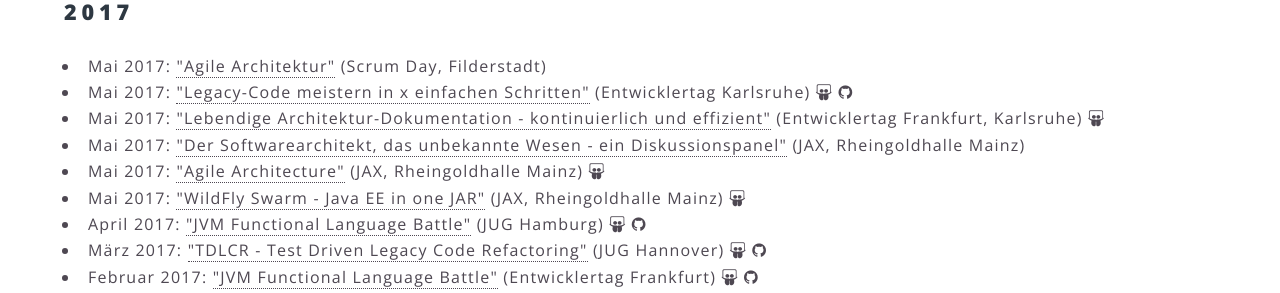
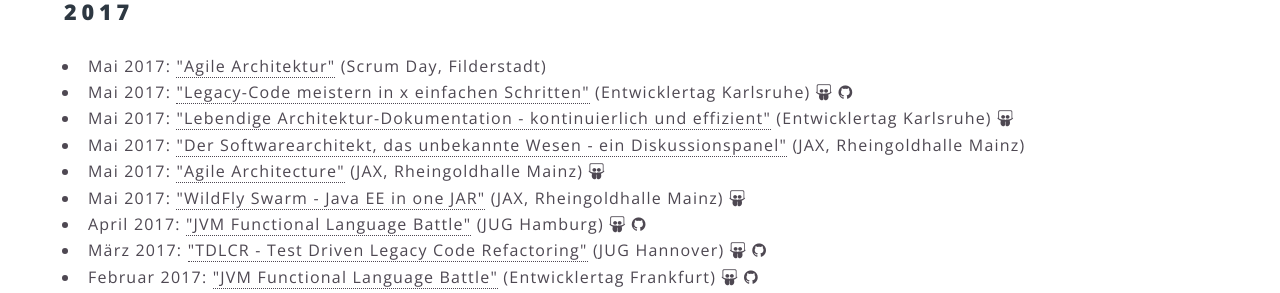
Before and after one commit to sippsack/sippsack.github.io, a Jekyll site: the page built from talks.md, in a window 1280 px wide and 900 px high, scrolled down 545 px. Shown: the part 153-446 px from the top of the window. Built offline with Jekyll 4.4.1, drawn with Linux system fonts in a browser that asks for light colours.

Commit message:
fixed location of entwicklertag

```diff
--- a/_data/talks.yaml
+++ b/_data/talks.yaml
@@ -10,7 +10,7 @@
       link: https://entwicklertag.de/karlsruhe/2017/legacy-code-meistern-x
       slides: https://entwicklertag.de/karlsruhe/2017/sites/entwicklertag.de.karlsruhe.2017/files/folien/Falk%20Sippach%20-%20Legacy%20Code%20meistern%20in%20x%20einfachen%20Schritten.pdf
       sourcecode: https://github.com/sippsack/BadTelefon-Refactoring-Legacy-Code
-    - conference: Entwicklertag Frankfurt
+    - conference: Entwicklertag Karlsruhe
       title: Lebendige Architektur-Dokumentation - kontinuierlich und effizient
       location: Karlsruhe
       link: https://entwicklertag.de/karlsruhe/2017/lebendige-architektur
```
